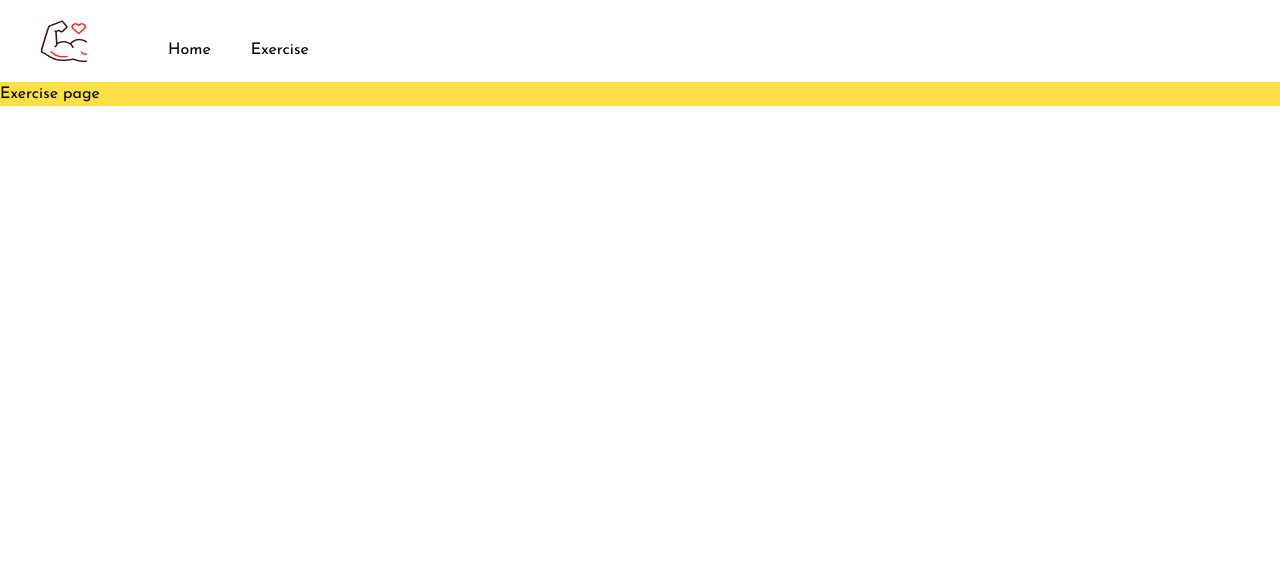
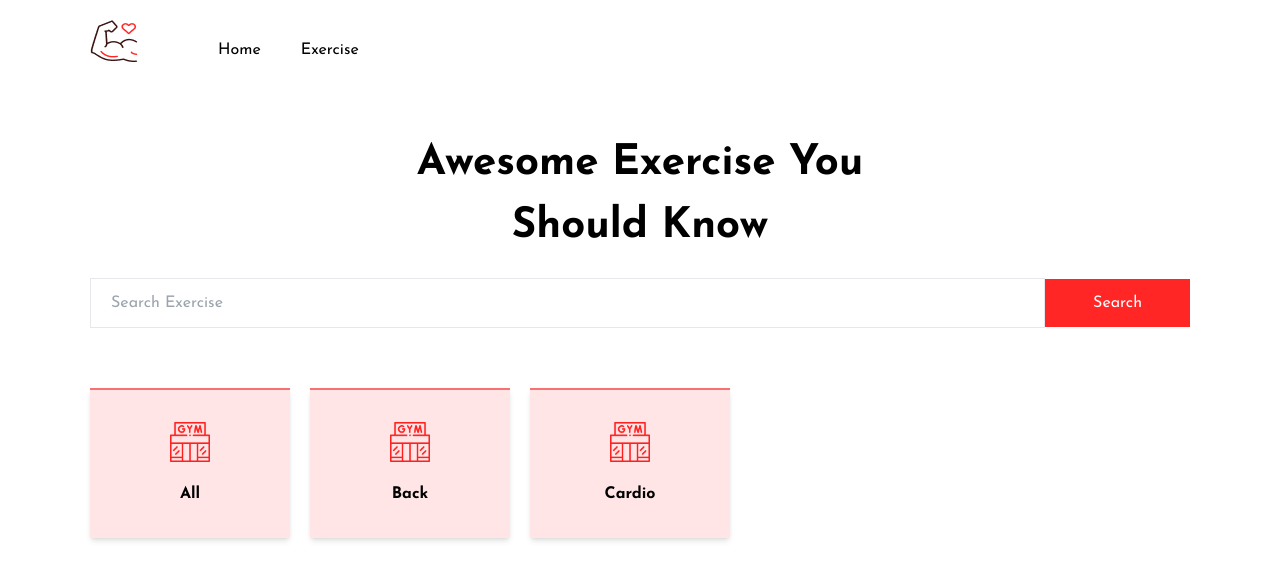
Before and after one commit to Piyashhasan/Fitness-Exercises, a Next.js app: page /exercise in a window 1280 px wide. Shown: the top 580 px of the page. Built offline with nearby package versions, Linux system fonts and the light colour scheme.

Commit message:
feat: Home page + Exercise page - In progress

```diff
--- a/package.json
+++ b/package.json
@@ -15,9 +15,10 @@
     "primereact": "^10.8.2",
     "react": "^18",
     "react-dom": "^18",
-    "react-horizontal-scrolling-menu": "^7.1.3",
     "react-redux": "^9.1.2",
-    "sass": "^1.77.8"
+    "react-slick": "^0.30.2",
+    "sass": "^1.77.8",
+    "slick-carousel": "^1.8.1"
   },
   "devDependencies": {
     "@types/node": "^20",
--- a/src/app/exercise/page.tsx
+++ b/src/app/exercise/page.tsx
@@ -1,7 +1,23 @@
+import CategoryScrollBar from "@/components/CategoryScrollBar/CategoryScrollBar";
+import ExerciseSearchForm from "@/components/ExerciseSearchForm/ExerciseSearchForm";
+
 export default function Exercise() {
   return (
-    <div>
-      <h1 className="bg-yellow-300 ">Exercise page</h1>
-    </div>
+    <main>
+      <div className="wrapper">
+        <div className="py-[50px]">
+          <h1 className="text-center text-[42px] text-black font-bold">
+            Awesome Exercise You <br /> Should Know
+          </h1>
+          {/* --- Search input start --- */}
+          <ExerciseSearchForm />
+          {/* --- Search input start --- */}
+
+          {/* --- filter category slider button start --- */}
+          <CategoryScrollBar />
+          {/* --- filter category slider button end --- */}
+        </div>
+      </div>
+    </main>
   );
 }
--- a/src/app/globals.scss
+++ b/src/app/globals.css
@@ -2,10 +2,7 @@
 @tailwind components;
 @tailwind utilities;
 
-// --- SASS file ---
-@import "../styles/app.scss";
-
-// --- Basic setup ---
+/* --- Basic setup --- */
 * {
   margin: 0;
   padding: 0;
@@ -20,8 +17,13 @@ ul li {
   list-style-type: none;
 }
 
-// --- Reusable class ---
+/* --- scrollbar hide --- */
+::-webkit-scrollbar {
+  display: none;
+}
+
+/* --- Reusable class --- */
 .wrapper {
-  max-width: 1200px;
+  max-width: 1100px;
   margin: 0 auto;
 }
--- a/src/app/layout.tsx
+++ b/src/app/layout.tsx
@@ -1,9 +1,10 @@
 import type { Metadata } from "next";
 import { Josefin_Sans } from "next/font/google";
-import "primereact/resources/themes/lara-light-indigo/theme.css"; //theme
+// import "primereact/resources/themes/lara-light-indigo/theme.css"; //theme
 import "primereact/resources/primereact.min.css"; //core css
 import "primeicons/primeicons.css";
-import "./globals.scss";
+import "./globals.css";
+import "../styles/app.scss";
 import StoreProvider from "./StoreProvider";
 import NavBar from "@/shared/NavBar/NavBar";
 
--- a/src/app/page.tsx
+++ b/src/app/page.tsx
@@ -5,24 +5,30 @@ export default function Home() {
   return (
     <main>
       <div className="wrapper">
-        <div className="flex items-center justify-between">
+        <div className="relative z-20 flex items-center justify-between">
           {/* --- left side start --- */}
-          <div className="w-full bg-red-300">
-            <h5>Fitness Club</h5>
-            <h1>Sweat, Smile And Repeat</h1>
-            <p>
+          <div className="w-full">
+            <h5 className="text-[20px] text-[#FF2625] font-bold">
+              Fitness Club
+            </h5>
+            <h2 className="text-[32px] font-semibold text-black py-5">
+              Sweat, Smile <br /> And Repeat
+            </h2>
+            <p className="text-black">
               Check out the most effective exercise personalized to you... !
             </p>
 
-            <button className="">Explore Exercise</button>
+            <button className="bg-[#FF2625] text-white px-8 py-2 rounded-[3px] mt-5">
+              Explore Exercise
+            </button>
           </div>
           {/* --- left side end --- */}
 
           {/* --- right side start --- */}
           <div className="w-full mt-[-82px]">
-            <div className="object-contain object-top">
+            <div className="flex items-center justify-end">
               <Image
-                className="w-full"
+                className="w-auto max-h-[650px] object-contain"
                 src={bannerImage}
                 alt="Banner Image"
                 placeholder="blur"
@@ -31,6 +37,9 @@ export default function Home() {
           </div>
           {/* --- right side end --- */}
         </div>
+        <div className="relative z-10 mt-[-185px]">
+          <h1 className="text-[210px] text-[#FFE5E6]">Exercise</h1>
+        </div>
       </div>
     </main>
   );
--- /dev/null
+++ b/src/components/CategoryCard/CategoryCard.tsx
@@ -0,0 +1,7 @@
+export default function CategoryCard() {
+  return (
+    <div>
+      <h1>category card</h1>
+    </div>
+  );
+}
--- /dev/null
+++ b/src/components/CategoryScrollBar/CategoryScrollBar.tsx
@@ -0,0 +1,44 @@
+import icon from "@/../public/assets/icons/gym.png";
+import Image from "next/image";
+
+const item = [
+  {
+    id: 1,
+    name: "All",
+    img: icon,
+  },
+  {
+    id: 2,
+    name: "Back",
+    img: icon,
+  },
+  {
+    id: 3,
+    name: "Cardio",
+    img: icon,
+  },
+];
+
+export default function CategoryScrollBar() {
+  return (
+    <div className="py-10">
+      <div className="flex items-center gap-5 ">
+        {item.map((category) => {
+          return (
+            <div
+              key={category.id}
+              className="bg-[#FFE5E6] flex flex-col items-center justify-center gap-5 min-w-[200px] h-[150px] cursor-pointer shadow-md border-t-[2px] border-red-400"
+            >
+              <div>
+                <Image className="w-[40px]" src={category.img} alt="category" />
+              </div>
+              <h3 className="text-black text-center font-bold">
+                {category.name}
+              </h3>
+            </div>
+          );
+        })}
+      </div>
+    </div>
+  );
+}
--- /dev/null
+++ b/src/components/ExerciseSearchForm/ExerciseSearchForm.tsx
@@ -0,0 +1,16 @@
+export default function ExerciseSearchForm() {
+  return (
+    <div>
+      <form className="flex items-center my-5">
+        <input
+          className="w-full outline-none border-[1px] px-5 py-3"
+          type="text"
+          placeholder="Search Exercise"
+        />
+        <button className="px-12 py-3 bg-[#FF2625] text-white hover:bg-[#f54242]">
+          Search
+        </button>
+      </form>
+    </div>
+  );
+}
--- a/src/shared/NavBar/NavBar.tsx
+++ b/src/shared/NavBar/NavBar.tsx
@@ -4,7 +4,7 @@ import Link from "next/link";
 
 export default function NavBar() {
   return (
-    <nav className="">
+    <nav>
       <div className="wrapper">
         <div className="flex items-end gap-20 py-5">
           {/* --- left side start --- */}
--- a/tailwind.config.ts
+++ b/tailwind.config.ts
@@ -2,11 +2,10 @@ import type { Config } from "tailwindcss";
 
 const config: Config = {
   content: [
-    // "./src/pages/**/*.{js,ts,jsx,tsx,mdx}",
-    // "./src/components/**/*.{js,ts,jsx,tsx,mdx}",
-    // "./src/app/**/*.{js,ts,jsx,tsx,mdx}",
-    // "./src/shared/**/*.{js,ts,jsx,tsx,mdx}",
-    "./src/**/*.{js,ts,jsx,tsx,mdx}",
+    "./src/pages/**/*.{js,ts,jsx,tsx,mdx}",
+    "./src/components/**/*.{js,ts,jsx,tsx,mdx}",
+    "./src/app/**/*.{js,ts,jsx,tsx,mdx}",
+    "./src/shared/**/*.{js,ts,jsx,tsx,mdx}",
   ],
   theme: {
     extend: {},
```
Also changed, not shown: 1 other file (tests, documents, lock files or other folders).
